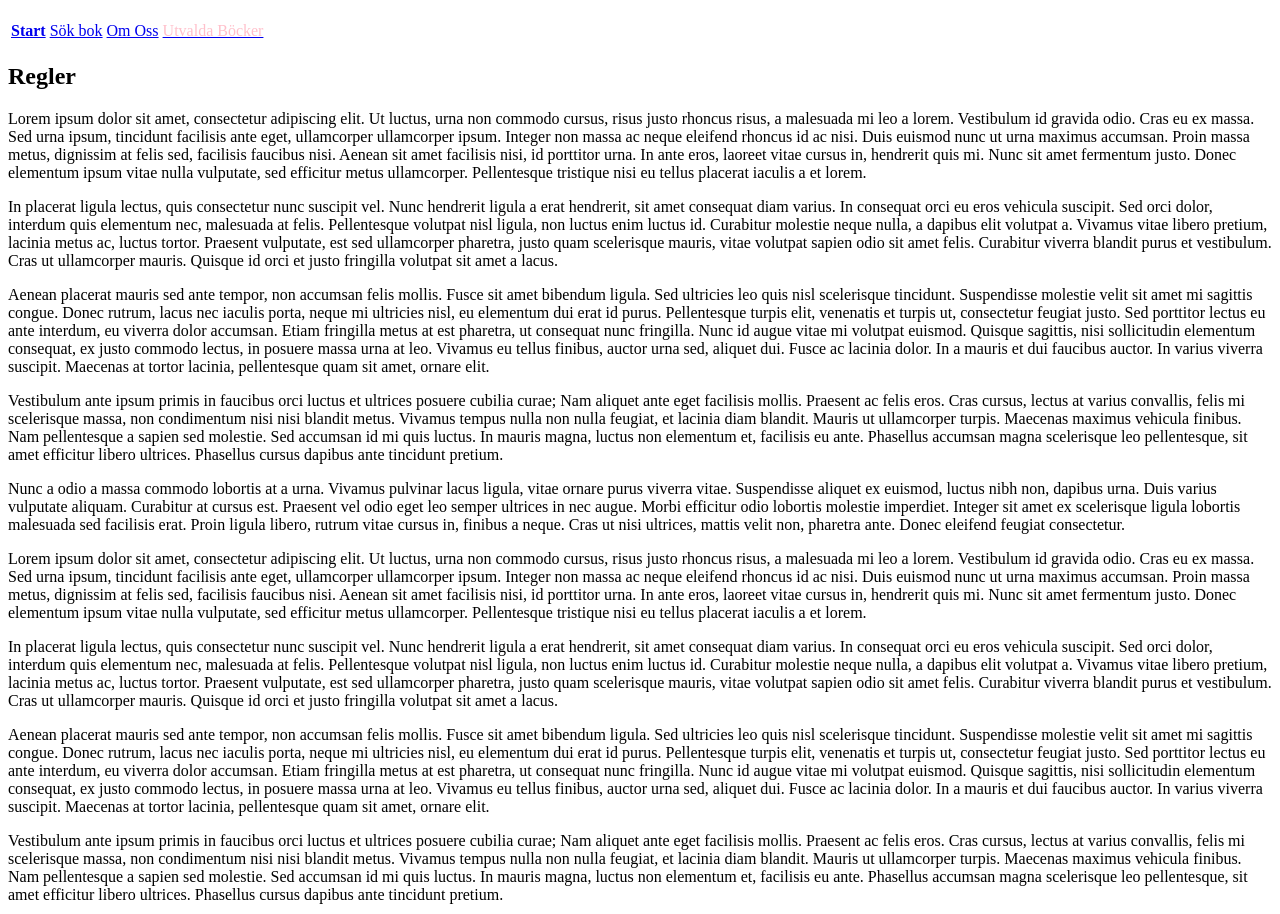
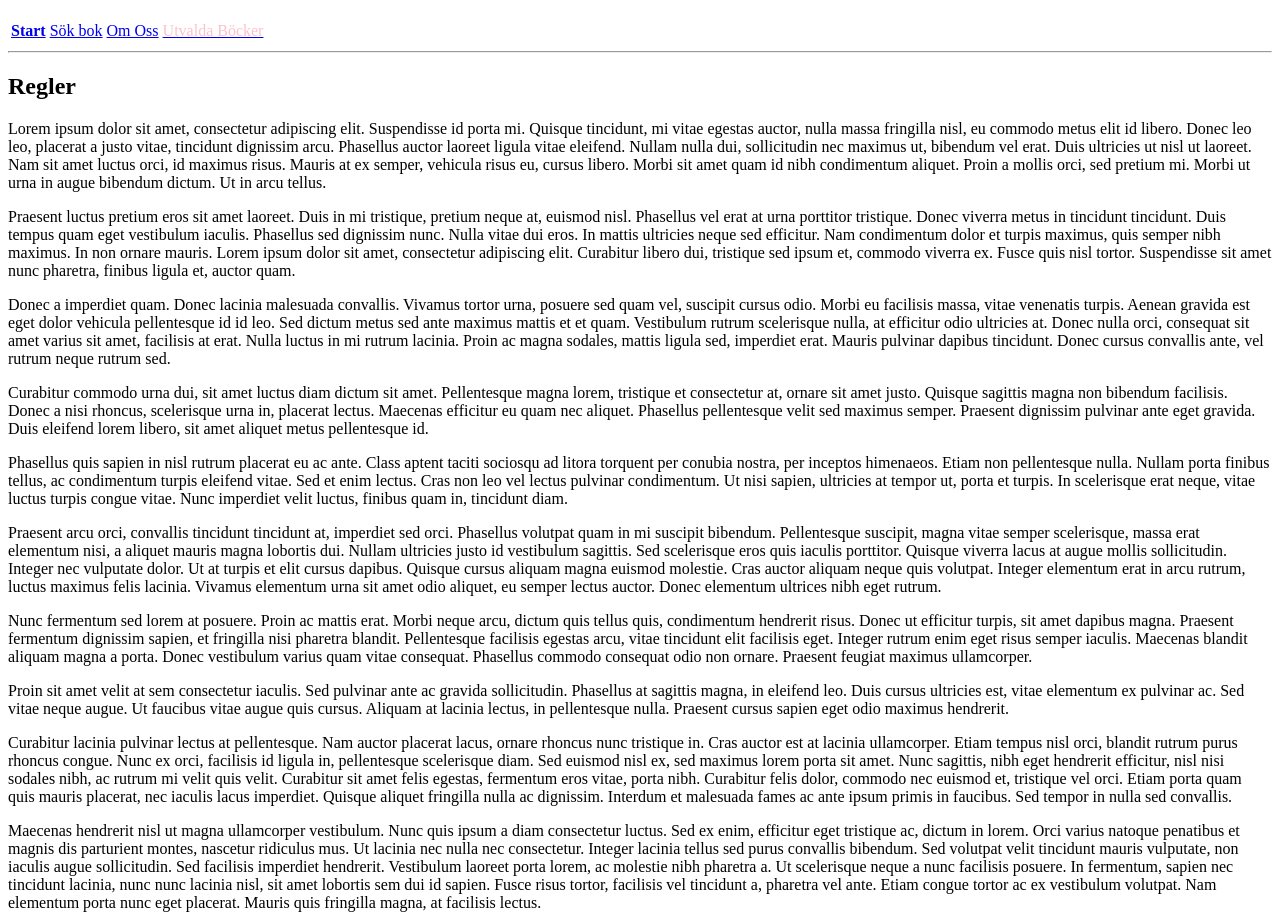
Before and after one commit to AiWictoria/Library, a plain HTML site: page index.html in a window 1280 px wide. Shown: the part 61-975 px from the top of the page. Drawn offline with Linux system fonts and the light colour scheme.

Commit message:
Correction of unicode and added a new seach.html file with header from index.html. Also added some <hr/> for the visuals

```diff
--- a/index.html
+++ b/index.html
@@ -16,92 +16,57 @@
                 <td><a href="index.html#boktips"><font color="pink">Utvalda Böcker</font></a></td>
             </tr>
         </table>
+        <hr />
     </header>
 
     <article>
         <h2>Regler</h2>
         <p>
-            Lorem ipsum dolor sit amet, consectetur adipiscing elit. Ut luctus, urna non commodo cursus, risus justo rhoncus risus, a malesuada mi leo a lorem.
-            Vestibulum id gravida odio. Cras eu ex massa. Sed urna ipsum, tincidunt facilisis ante eget, ullamcorper ullamcorper ipsum. Integer non massa ac neque eleifend rhoncus id ac nisi.
-            Duis euismod nunc ut urna maximus accumsan. Proin massa metus, dignissim at felis sed, facilisis faucibus nisi. Aenean sit amet facilisis nisi, id porttitor urna.
-            In ante eros, laoreet vitae cursus in, hendrerit quis mi. Nunc sit amet fermentum justo. Donec elementum ipsum vitae nulla vulputate, sed efficitur metus ullamcorper.
-            Pellentesque tristique nisi eu tellus placerat iaculis a et lorem.
-        </p>
-
-        <p>
-            In placerat ligula lectus, quis consectetur nunc suscipit vel. Nunc hendrerit ligula a erat hendrerit, sit amet consequat diam varius.
-            In consequat orci eu eros vehicula suscipit. Sed orci dolor, interdum quis elementum nec, malesuada at felis. Pellentesque volutpat nisl ligula, non luctus enim luctus id.
-            Curabitur molestie neque nulla, a dapibus elit volutpat a. Vivamus vitae libero pretium, lacinia metus ac, luctus tortor.
-            Praesent vulputate, est sed ullamcorper pharetra, justo quam scelerisque mauris, vitae volutpat sapien odio sit amet felis. Curabitur viverra blandit purus et vestibulum.
-            Cras ut ullamcorper mauris. Quisque id orci et justo fringilla volutpat sit amet a lacus.
-        </p>
-
-        <p>
-            Aenean placerat mauris sed ante tempor, non accumsan felis mollis. Fusce sit amet bibendum ligula. Sed ultricies leo quis nisl scelerisque tincidunt.
-            Suspendisse molestie velit sit amet mi sagittis congue. Donec rutrum, lacus nec iaculis porta, neque mi ultricies nisl, eu elementum dui erat id purus.
-            Pellentesque turpis elit, venenatis et turpis ut, consectetur feugiat justo. Sed porttitor lectus eu ante interdum, eu viverra dolor accumsan.
-            Etiam fringilla metus at est pharetra, ut consequat nunc fringilla. Nunc id augue vitae mi volutpat euismod.
-            Quisque sagittis, nisi sollicitudin elementum consequat, ex justo commodo lectus, in posuere massa urna at leo. Vivamus eu tellus finibus, auctor urna sed, aliquet dui. Fusce ac lacinia dolor.
-            In a mauris et dui faucibus auctor. In varius viverra suscipit. Maecenas at tortor lacinia, pellentesque quam sit amet, ornare elit.
-        </p>
-
-        <p>
-            Vestibulum ante ipsum primis in faucibus orci luctus et ultrices posuere cubilia curae; Nam aliquet ante eget facilisis mollis.
-            Praesent ac felis eros. Cras cursus, lectus at varius convallis, felis mi scelerisque massa, non condimentum nisi nisi blandit metus.
-            Vivamus tempus nulla non nulla feugiat, et lacinia diam blandit. Mauris ut ullamcorper turpis. Maecenas maximus vehicula finibus. Nam pellentesque a sapien sed molestie.
-            Sed accumsan id mi quis luctus. In mauris magna, luctus non elementum et, facilisis eu ante. Phasellus accumsan magna scelerisque leo pellentesque, sit amet efficitur libero ultrices.
-            Phasellus cursus dapibus ante tincidunt pretium.
-        </p>
-
-        <p>
-            Nunc a odio a massa commodo lobortis at a urna. Vivamus pulvinar lacus ligula, vitae ornare purus viverra vitae. Suspendisse aliquet ex euismod, luctus nibh non, dapibus urna.
-            Duis varius vulputate aliquam. Curabitur at cursus est. Praesent vel odio eget leo semper ultrices in nec augue. Morbi efficitur odio lobortis molestie imperdiet.
-            Integer sit amet ex scelerisque ligula lobortis malesuada sed facilisis erat. Proin ligula libero, rutrum vitae cursus in, finibus a neque. Cras ut nisi ultrices, mattis velit non, pharetra ante.
-            Donec eleifend feugiat consectetur.
+            Lorem ipsum dolor sit amet, consectetur adipiscing elit. Suspendisse id porta mi. Quisque tincidunt, mi vitae egestas auctor, nulla massa fringilla nisl, eu commodo metus elit id libero. Donec leo leo, placerat a justo vitae, tincidunt dignissim arcu. Phasellus auctor laoreet ligula vitae eleifend. Nullam nulla dui, sollicitudin nec maximus ut, bibendum vel erat. Duis ultricies ut nisl ut laoreet. Nam sit amet luctus orci, id maximus risus. Mauris at ex semper, vehicula risus eu, cursus libero. Morbi sit amet quam id nibh condimentum aliquet. Proin a mollis orci, sed pretium mi. Morbi ut urna in augue bibendum dictum. Ut in arcu tellus.
         </p>
         <p>
-            Lorem ipsum dolor sit amet, consectetur adipiscing elit. Ut luctus, urna non commodo cursus, risus justo rhoncus risus, a malesuada mi leo a lorem.
-            Vestibulum id gravida odio. Cras eu ex massa. Sed urna ipsum, tincidunt facilisis ante eget, ullamcorper ullamcorper ipsum. Integer non massa ac neque eleifend rhoncus id ac nisi.
-            Duis euismod nunc ut urna maximus accumsan. Proin massa metus, dignissim at felis sed, facilisis faucibus nisi. Aenean sit amet facilisis nisi, id porttitor urna.
-            In ante eros, laoreet vitae cursus in, hendrerit quis mi. Nunc sit amet fermentum justo. Donec elementum ipsum vitae nulla vulputate, sed efficitur metus ullamcorper.
-            Pellentesque tristique nisi eu tellus placerat iaculis a et lorem.
+            Praesent luctus pretium eros sit amet laoreet. Duis in mi tristique, pretium neque at, euismod nisl. Phasellus vel erat at urna porttitor tristique. Donec viverra metus in tincidunt tincidunt. Duis tempus quam eget vestibulum iaculis. Phasellus sed dignissim nunc. Nulla vitae dui eros. In mattis ultricies neque sed efficitur. Nam condimentum dolor et turpis maximus, quis semper nibh maximus. In non ornare mauris. Lorem ipsum dolor sit amet, consectetur adipiscing elit. Curabitur libero dui, tristique sed ipsum et, commodo viverra ex. Fusce quis nisl tortor. Suspendisse sit amet nunc pharetra, finibus ligula et, auctor quam.
         </p>
-
         <p>
-            In placerat ligula lectus, quis consectetur nunc suscipit vel. Nunc hendrerit ligula a erat hendrerit, sit amet consequat diam varius.
-            In consequat orci eu eros vehicula suscipit. Sed orci dolor, interdum quis elementum nec, malesuada at felis. Pellentesque volutpat nisl ligula, non luctus enim luctus id.
-            Curabitur molestie neque nulla, a dapibus elit volutpat a. Vivamus vitae libero pretium, lacinia metus ac, luctus tortor.
-            Praesent vulputate, est sed ullamcorper pharetra, justo quam scelerisque mauris, vitae volutpat sapien odio sit amet felis. Curabitur viverra blandit purus et vestibulum.
-            Cras ut ullamcorper mauris. Quisque id orci et justo fringilla volutpat sit amet a lacus.
+            Donec a imperdiet quam. Donec lacinia malesuada convallis. Vivamus tortor urna, posuere sed quam vel, suscipit cursus odio. Morbi eu facilisis massa, vitae venenatis turpis. Aenean gravida est eget dolor vehicula pellentesque id id leo. Sed dictum metus sed ante maximus mattis et et quam. Vestibulum rutrum scelerisque nulla, at efficitur odio ultricies at. Donec nulla orci, consequat sit amet varius sit amet, facilisis at erat. Nulla luctus in mi rutrum lacinia. Proin ac magna sodales, mattis ligula sed, imperdiet erat. Mauris pulvinar dapibus tincidunt. Donec cursus convallis ante, vel rutrum neque rutrum sed.
         </p>
-
         <p>
-            Aenean placerat mauris sed ante tempor, non accumsan felis mollis. Fusce sit amet bibendum ligula. Sed ultricies leo quis nisl scelerisque tincidunt.
-            Suspendisse molestie velit sit amet mi sagittis congue. Donec rutrum, lacus nec iaculis porta, neque mi ultricies nisl, eu elementum dui erat id purus.
-            Pellentesque turpis elit, venenatis et turpis ut, consectetur feugiat justo. Sed porttitor lectus eu ante interdum, eu viverra dolor accumsan.
-            Etiam fringilla metus at est pharetra, ut consequat nunc fringilla. Nunc id augue vitae mi volutpat euismod.
-            Quisque sagittis, nisi sollicitudin elementum consequat, ex justo commodo lectus, in posuere massa urna at leo. Vivamus eu tellus finibus, auctor urna sed, aliquet dui. Fusce ac lacinia dolor.
-            In a mauris et dui faucibus auctor. In varius viverra suscipit. Maecenas at tortor lacinia, pellentesque quam sit amet, ornare elit.
+            Curabitur commodo urna dui, sit amet luctus diam dictum sit amet. Pellentesque magna lorem, tristique et consectetur at, ornare sit amet justo. Quisque sagittis magna non bibendum facilisis. Donec a nisi rhoncus, scelerisque urna in, placerat lectus. Maecenas efficitur eu quam nec aliquet. Phasellus pellentesque velit sed maximus semper. Praesent dignissim pulvinar ante eget gravida. Duis eleifend lorem libero, sit amet aliquet metus pellentesque id.
         </p>
-
         <p>
-            Vestibulum ante ipsum primis in faucibus orci luctus et ultrices posuere cubilia curae; Nam aliquet ante eget facilisis mollis.
-            Praesent ac felis eros. Cras cursus, lectus at varius convallis, felis mi scelerisque massa, non condimentum nisi nisi blandit metus.
-            Vivamus tempus nulla non nulla feugiat, et lacinia diam blandit. Mauris ut ullamcorper turpis. Maecenas maximus vehicula finibus. Nam pellentesque a sapien sed molestie.
-            Sed accumsan id mi quis luctus. In mauris magna, luctus non elementum et, facilisis eu ante. Phasellus accumsan magna scelerisque leo pellentesque, sit amet efficitur libero ultrices.
-            Phasellus cursus dapibus ante tincidunt pretium.
+            Phasellus quis sapien in nisl rutrum placerat eu ac ante. Class aptent taciti sociosqu ad litora torquent per conubia nostra, per inceptos himenaeos. Etiam non pellentesque nulla. Nullam porta finibus tellus, ac condimentum turpis eleifend vitae. Sed et enim lectus. Cras non leo vel lectus pulvinar condimentum. Ut nisi sapien, ultricies at tempor ut, porta et turpis. In scelerisque erat neque, vitae luctus turpis congue vitae. Nunc imperdiet velit luctus, finibus quam in, tincidunt diam.
         </p>
-
         <p>
-            Nunc a odio a massa commodo lobortis at a urna. Vivamus pulvinar lacus ligula, vitae ornare purus viverra vitae. Suspendisse aliquet ex euismod, luctus nibh non, dapibus urna.
-            Duis varius vulputate aliquam. Curabitur at cursus est. Praesent vel odio eget leo semper ultrices in nec augue. Morbi efficitur odio lobortis molestie imperdiet.
-            Integer sit amet ex scelerisque ligula lobortis malesuada sed facilisis erat. Proin ligula libero, rutrum vitae cursus in, finibus a neque. Cras ut nisi ultrices, mattis velit non, pharetra ante.
-            Donec eleifend feugiat consectetur.
+            Praesent arcu orci, convallis tincidunt tincidunt at, imperdiet sed orci. Phasellus volutpat quam in mi suscipit bibendum. Pellentesque suscipit, magna vitae semper scelerisque, massa erat elementum nisi, a aliquet mauris magna lobortis dui. Nullam ultricies justo id vestibulum sagittis. Sed scelerisque eros quis iaculis porttitor. Quisque viverra lacus at augue mollis sollicitudin. Integer nec vulputate dolor. Ut at turpis et elit cursus dapibus. Quisque cursus aliquam magna euismod molestie. Cras auctor aliquam neque quis volutpat. Integer elementum erat in arcu rutrum, luctus maximus felis lacinia. Vivamus elementum urna sit amet odio aliquet, eu semper lectus auctor. Donec elementum ultrices nibh eget rutrum.
+        </p>
+        <p>
+            Nunc fermentum sed lorem at posuere. Proin ac mattis erat. Morbi neque arcu, dictum quis tellus quis, condimentum hendrerit risus. Donec ut efficitur turpis, sit amet dapibus magna. Praesent fermentum dignissim sapien, et fringilla nisi pharetra blandit. Pellentesque facilisis egestas arcu, vitae tincidunt elit facilisis eget. Integer rutrum enim eget risus semper iaculis. Maecenas blandit aliquam magna a porta. Donec vestibulum varius quam vitae consequat. Phasellus commodo consequat odio non ornare. Praesent feugiat maximus ullamcorper.
+        </p>
+        <p>
+            Proin sit amet velit at sem consectetur iaculis. Sed pulvinar ante ac gravida sollicitudin. Phasellus at sagittis magna, in eleifend leo. Duis cursus ultricies est, vitae elementum ex pulvinar ac. Sed vitae neque augue. Ut faucibus vitae augue quis cursus. Aliquam at lacinia lectus, in pellentesque nulla. Praesent cursus sapien eget odio maximus hendrerit.
+        </p>
+        <p>
+            Curabitur lacinia pulvinar lectus at pellentesque. Nam auctor placerat lacus, ornare rhoncus nunc tristique in. Cras auctor est at lacinia ullamcorper. Etiam tempus nisl orci, blandit rutrum purus rhoncus congue. Nunc ex orci, facilisis id ligula in, pellentesque scelerisque diam. Sed euismod nisl ex, sed maximus lorem porta sit amet. Nunc sagittis, nibh eget hendrerit efficitur, nisl nisi sodales nibh, ac rutrum mi velit quis velit. Curabitur sit amet felis egestas, fermentum eros vitae, porta nibh. Curabitur felis dolor, commodo nec euismod et, tristique vel orci. Etiam porta quam quis mauris placerat, nec iaculis lacus imperdiet. Quisque aliquet fringilla nulla ac dignissim. Interdum et malesuada fames ac ante ipsum primis in faucibus. Sed tempor in nulla sed convallis.
+        </p>
+        <p>
+            Maecenas hendrerit nisl ut magna ullamcorper vestibulum. Nunc quis ipsum a diam consectetur luctus. Sed ex enim, efficitur eget tristique ac, dictum in lorem. Orci varius natoque penatibus et magnis dis parturient montes, nascetur ridiculus mus. Ut lacinia nec nulla nec consectetur. Integer lacinia tellus sed purus convallis bibendum. Sed volutpat velit tincidunt mauris vulputate, non iaculis augue sollicitudin. Sed facilisis imperdiet hendrerit. Vestibulum laoreet porta lorem, ac molestie nibh pharetra a. Ut scelerisque neque a nunc facilisis posuere. In fermentum, sapien nec tincidunt lacinia, nunc nunc lacinia nisl, sit amet lobortis sem dui id sapien. Fusce risus tortor, facilisis vel tincidunt a, pharetra vel ante. Etiam congue tortor ac ex vestibulum volutpat. Nam elementum porta nunc eget placerat. Mauris quis fringilla magna, at facilisis lectus.
+        </p>
+        <p>
+            Mauris dignissim semper vehicula. Phasellus et elit ullamcorper, aliquet nibh vel, varius felis. Fusce gravida urna sit amet auctor pharetra. Curabitur maximus dolor et molestie laoreet. Vivamus tristique facilisis mi eu aliquam. Sed rutrum, magna ullamcorper consectetur consequat, mi justo ornare ante, quis fringilla leo quam nec ipsum. Donec cursus nisi eros, quis maximus mauris posuere nec. Mauris vitae suscipit erat, vitae mollis augue. Cras nulla nunc, blandit eu lobortis vel, vestibulum in augue.
+        </p>
+        <p>
+            Nullam ultricies sem in suscipit luctus. Curabitur est enim, vulputate eu tempus in, euismod sagittis tortor. Aliquam suscipit diam nulla, in ornare lorem tempus ut. Integer pulvinar nunc eu quam placerat, sit amet viverra arcu commodo. Nam lobortis diam mi, vitae feugiat ante mollis et. Donec porta sed velit a laoreet. Suspendisse eu libero at mi euismod finibus. Fusce sit amet dui ac turpis convallis semper eu eget ex. Curabitur libero erat, eleifend at scelerisque sed, sollicitudin nec ante. Aenean eget pretium sapien. Praesent placerat dui at ultricies ornare.
+        </p>
+        <p>
+            Fusce at ornare turpis, sed porta leo. Aenean hendrerit maximus ornare. Nullam volutpat enim sed elit cursus, et maximus sapien molestie. Nam sed lacus ut arcu ornare condimentum. Sed ultricies et erat id pretium. Proin elit nisl, luctus quis turpis at, viverra iaculis est. Ut elementum iaculis pretium.
+        </p>
+        <p>
+            Nullam feugiat semper libero, quis consequat sem sollicitudin eu. Nunc sed quam vel lectus elementum tempus non sed odio. Aliquam erat volutpat. Maecenas condimentum magna sapien. Aliquam in tristique augue, pharetra scelerisque magna. Nam consequat mauris vel ligula bibendum, et suscipit urna pulvinar. Donec venenatis eleifend ligula vitae semper. Aliquam sit amet commodo quam, in ultrices tellus. Suspendisse consequat libero non nisl pulvinar, id porta sapien eleifend. Morbi ultricies bibendum velit id sagittis. Quisque malesuada egestas nisl, sed mattis orci finibus eu. Nunc tellus massa, consequat ut aliquet eget, accumsan a libero. Aliquam facilisis arcu tellus, sed sodales sem vulputate sit amet. Fusce condimentum at odio ac facilisis.
         </p>
     </article>
+
     <p id="boktips">
-        <h2><strong>Boktips</strong></h2>
-        <a href="db/978-91-0-080332-2.html">Ett Litet Liv</a>
+        Boktips: <a href="db/978-91-0-080332-2.html">Ett Litet Liv</a>
     </p>
 </body>
 </html>
```
Also changed, not shown: about.html (+1 -0 lines), db/978-91-0-080332-2.html (+12 -7 lines), search.html (+25 -0 lines), 1 other file.
